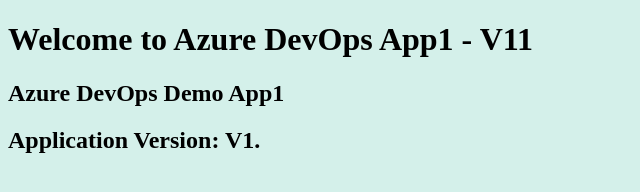
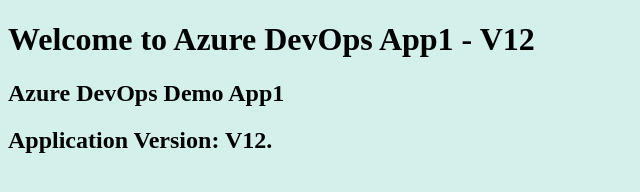
Before and after one commit to madjava/azure-devops-github-acr-aks-app1, a plain HTML site: page index.html in a window 1280 px wide. Shown: the full height of the page, 0-640 px from the left. Drawn offline with Linux system fonts and the light colour scheme.

Commit message:
Update pipeline

```diff
--- a/index.html
+++ b/index.html
@@ -1,8 +1,8 @@
 <!DOCTYPE html>
 <html>
    <body style="background-color:rgb(212, 240, 234);">
-      <h1>Welcome to Azure DevOps App1 - V11</h1>
+      <h1>Welcome to Azure DevOps App1 - V12</h1>
       <h2>Azure DevOps Demo App1</h2>
-      <h2>Application Version: V1.</h2>
+      <h2>Application Version: V12.</h2>
    </body>
 </html>
```
